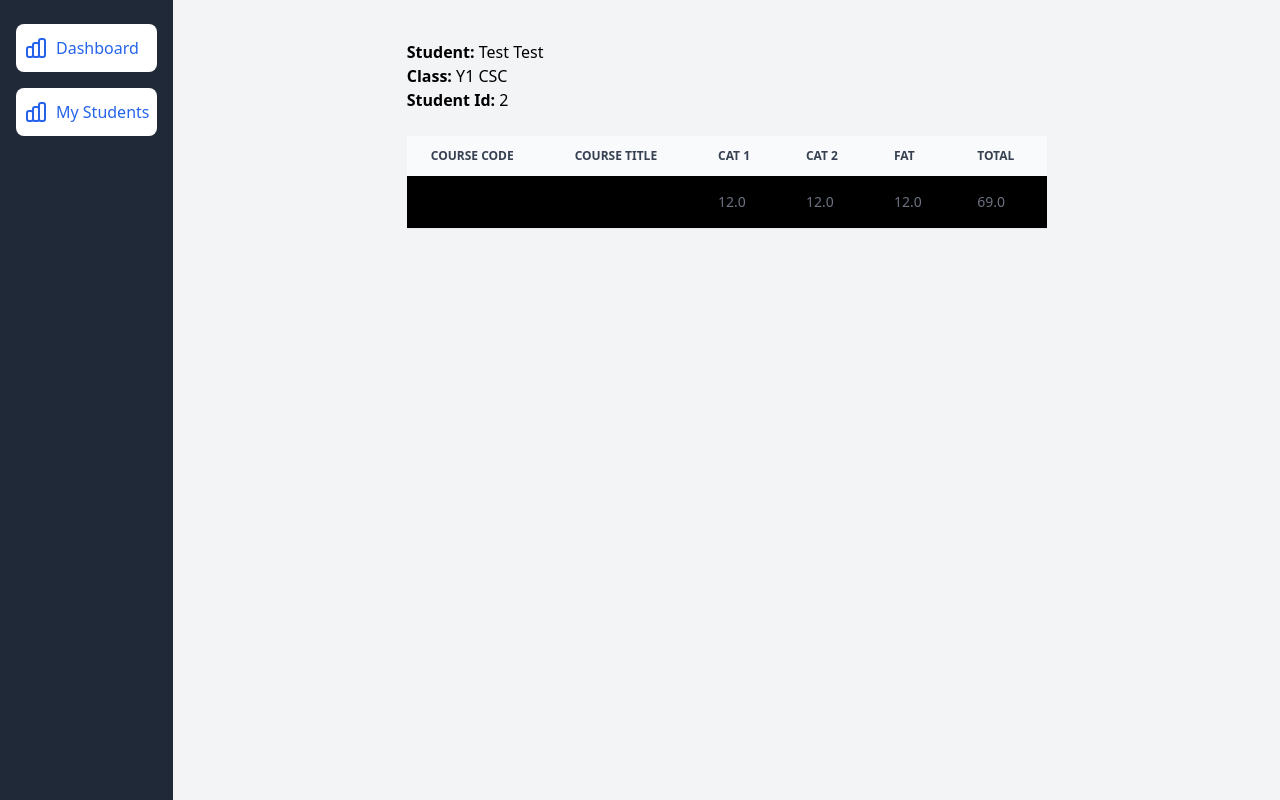
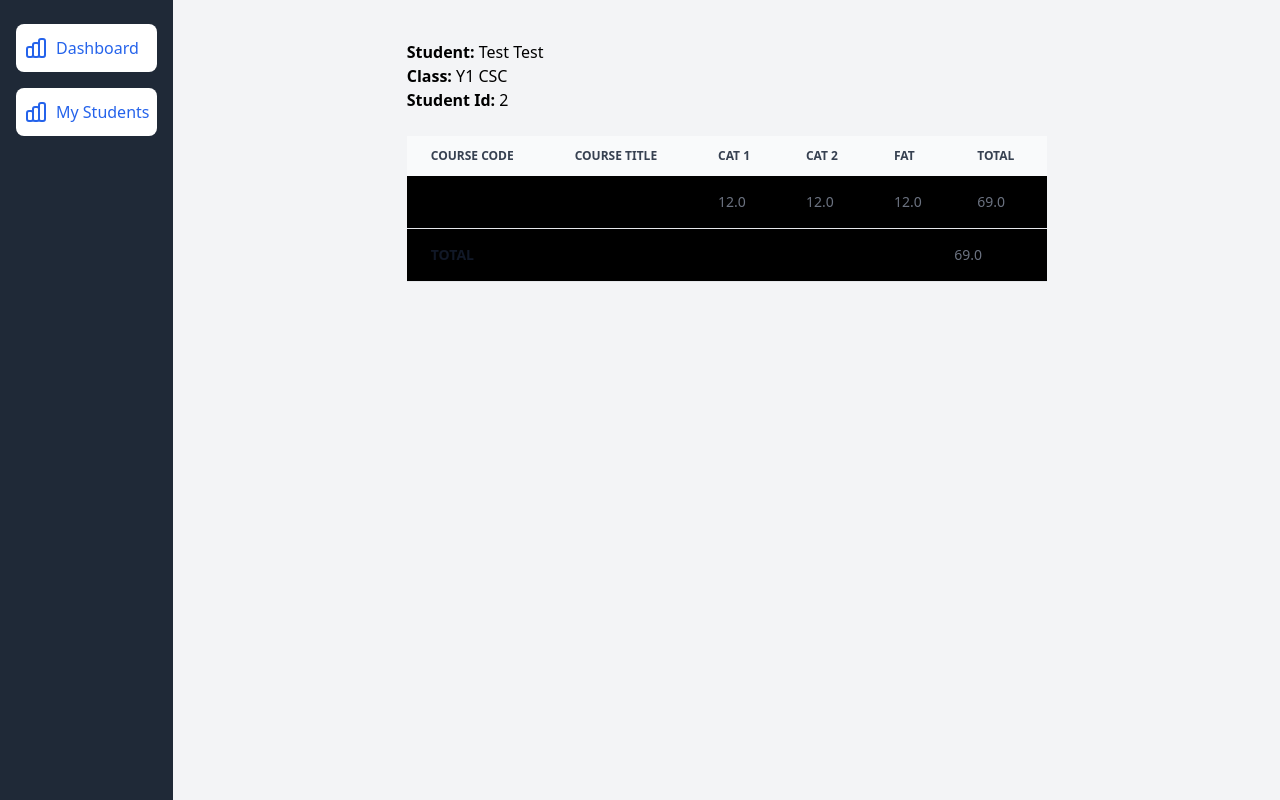
Before and after one commit to iAmNsengi/iReport, a Django app: page /dashboard/report/2/ in a window 1280 px wide. Shown: the part 74-874 px from the top of the page. Run offline with Django 5.2, Linux system fonts and the light colour scheme; a user stored in the database is signed in; data comes from the database, SQL or seed files in the repository; some libraries are stand-ins or nearby versions.

Commit message:
fix: generating report

```diff
--- a/MainApp/templates/student_report.html
+++ b/MainApp/templates/student_report.html
@@ -47,6 +47,11 @@
             <td class="px-6 py-4">{{ record.total }}</td>
           </tr>
           {% endfor %}
+          <tr class="bg-black border-b dark:bg-gray-800 dark:border-gray-700">
+            <td scope="row"
+              class="px-6 py-4 font-medium text-gray-900 whitespace-nowrap dark:text-white" colspan="5"><b>TOTAL</b></td>
+            <td>{{sum_of_marks}}</td>
+          </tr>
         </tbody>
       </table>
     </div>
--- a/MainApp/views.py
+++ b/MainApp/views.py
@@ -152,11 +152,15 @@
         student = Student.objects.get(student_id=student_id)
         data_records = Data.objects.filter(student=student)
         courses = student.current_class.courses.all()
+        sum_of_marks = 0
+        for data in data_records:
+             sum_of_marks += data.total
 
         context = {
             'student': student,
             'data_records': data_records,
             'courses': courses,
+            'sum_of_marks':sum_of_marks
         }
         return render(request, 'student_report.html', context)
 
```
